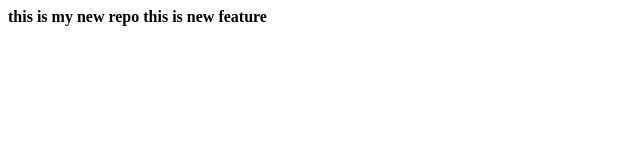
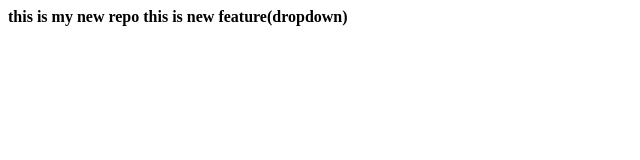
Before and after one commit to nageabhishek530-cloud/localRepo, a plain HTML site: page index.html in a window 1280 px wide. Shown: the whole page, without its empty margins (0-640 px from the left). Drawn offline with Linux system fonts and the light colour scheme.

```diff
--- a/index.html
+++ b/index.html
@@ -1,3 +1,3 @@
 
 <b> this is my new repo </b>
-<b> this is new feature</b>
+<b> this is new feature(dropdown)</b>
```
